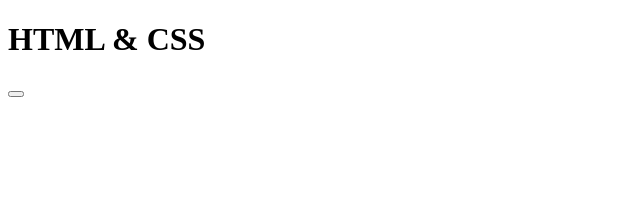
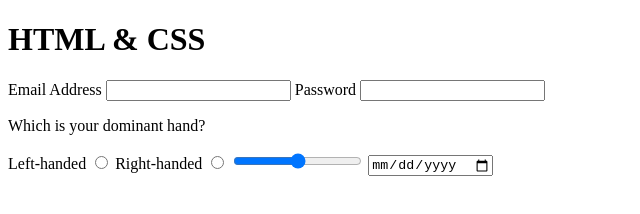
Before and after one commit to walkonmars36/html-css, a plain HTML site: page index.html in a window 1280 px wide. Shown: the whole page, without its empty margins (0-640 px from the left). Drawn offline with Linux system fonts and the light colour scheme.

Commit message:
Added Dan's html

```diff
--- a/index.html
+++ b/index.html
@@ -8,6 +8,22 @@
   </head>
   <body>
     <h1>HTML & CSS</h1>
-    <button></button>
+    <form>
+      <label for="email-input">Email Address</label>
+      <input id="email-input" type="email" />
+
+      <label for="password-input">Password</label>
+      <input id="password-input" type="password" />
+
+      <p>Which is your dominant hand?</p>
+      <label for="left">Left-handed</label>
+      <input id="left" name="radio-name" type="radio" />
+      <label for="right">Right-handed</label>
+      <input id="right" name="radio-name" type="radio" />
+
+      <input type="range" min="0" max="100" />
+
+      <input type="date" />
+    </form>
   </body>
 </html>
```
